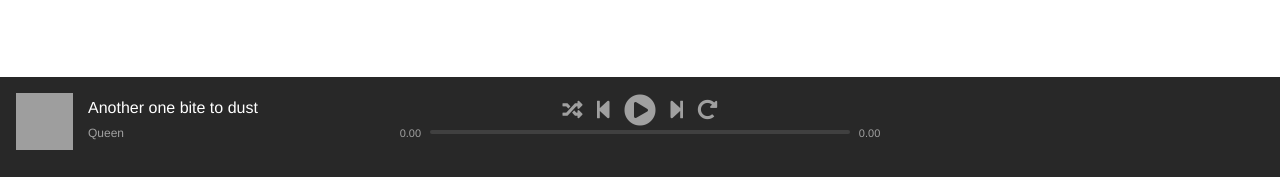
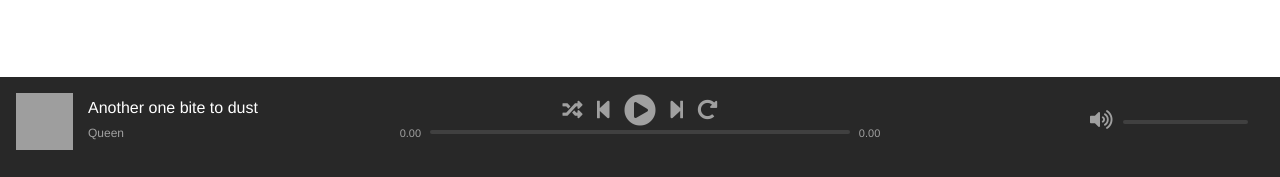
Before and after one commit to linasmu/music-library, a PHP site: page / in a window 1280 px wide. Shown: the part 623-800 px from the top of the page. Run offline with PHP 8.4, Linux system fonts and the light colour scheme; the visitor is signed in with stand-in values (Sample User, id 1); some libraries are stand-ins or nearby versions; grey boxes are pictures that could not be loaded.

Commit message:
volume control

```diff
--- a/index.php
+++ b/index.php
@@ -77,7 +77,16 @@ if(isset($_SESSION['userLoggedIn'])) {
             </div>
 
             <div id="nowPlayingRight">
-
+                <div class="volumeBar">
+                    <button class="controlButton volume" title="Volume">
+                    <i class="fas fa-volume-up" alt="Volume"></i>
+                    </button>
+                    <div class="progressBar">
+                        <div class="progressBarBg">
+                            <div class="progress"></div>
+                        </div>
+                    </div>
+                </div>
             </div>
 
         </div>
--- a/style.css
+++ b/style.css
@@ -180,6 +180,11 @@ html, body {
     min-width: 100px;
 }
 
+#nowPlayingRight {
+    position: relative;
+    margin-top: 16px;
+}
+
 #nowPlayingCenter {
     width: 40%;
     max-width: 700px;
@@ -208,7 +213,7 @@ html, body {
     cursor: pointer;
 }
 
-.fa-random, .fa-step-backward, .fa-step-forward, .fa-redo-alt {
+.fa-random, .fa-step-backward, .fa-step-forward, .fa-redo-alt, .fa-volume-up {
     color: #a0a0a0;
     font-size: 20px;
 }
@@ -280,3 +285,13 @@ html, body {
     font-size: 12px;
     color: #a0a0a0;
 }
+
+.volumeBar {
+    width: 180px;
+    position: absolute;
+    right: 0;
+}
+
+.volumeBar .progressBar {
+    width: 125px;
+}
```
